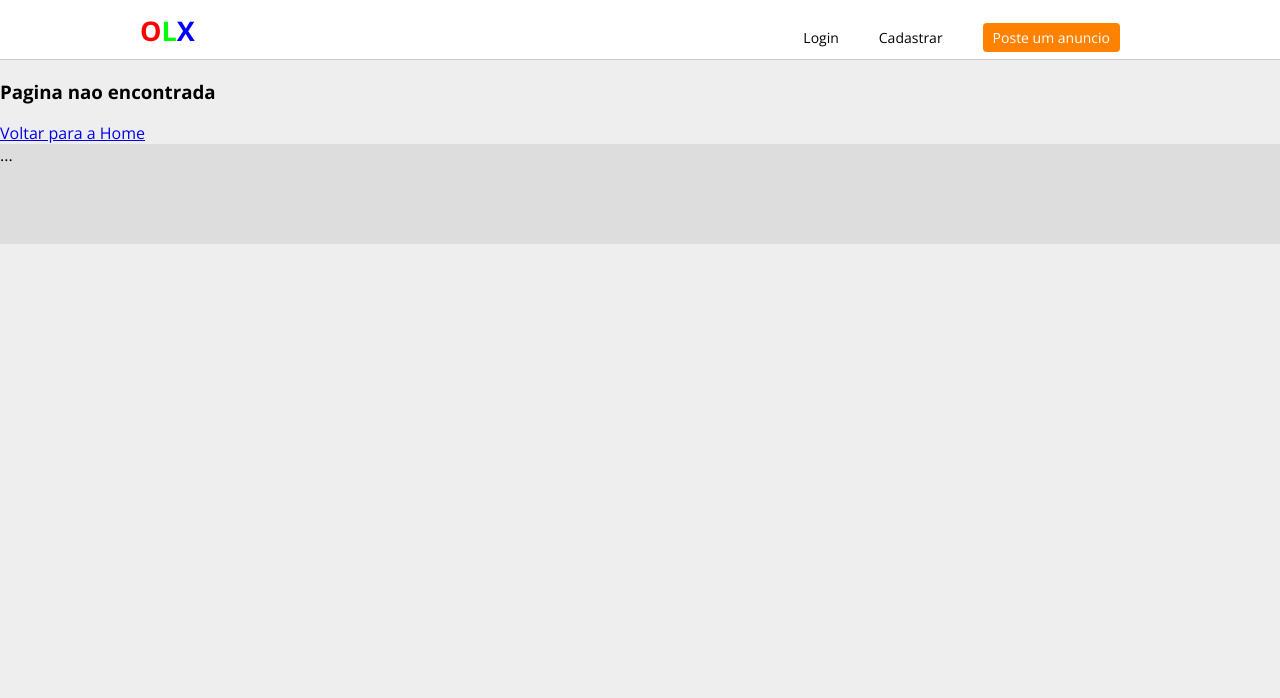
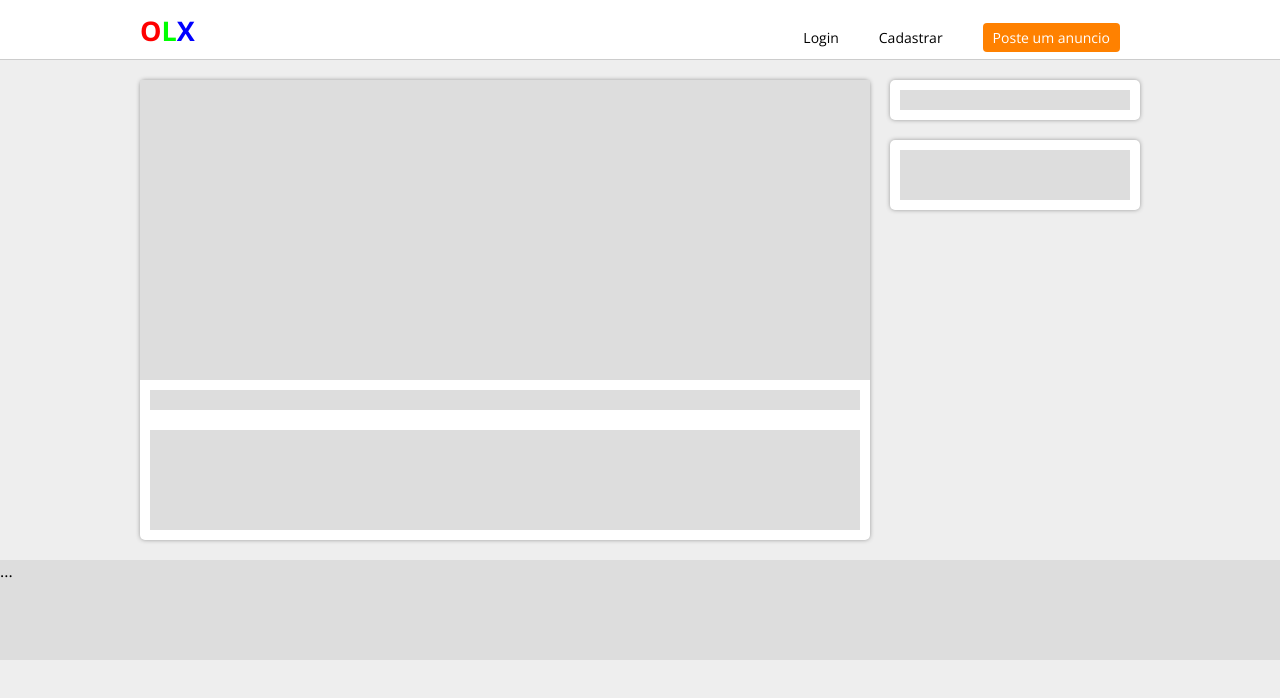
Before and after one commit to votanruchel/olx-clone, a React (Create React App) app in the folder frontend/: page /ad/1 in a window 1280 px wide. Shown: the top 698 px of the page. Built offline with nearby package versions, Linux system fonts and the light colour scheme.

Commit message:
Add Fake loading

```diff
--- a/frontend/src/Routes.js
+++ b/frontend/src/Routes.js
@@ -6,6 +6,7 @@
 import NotFound from './pages/NotFound';
 import SignIn from './pages/SignIn';
 import SignUp from './pages/SignUp';
+import AdPage from './pages/AdPage';
 
 export default ()=>{
     return(
@@ -22,6 +23,9 @@
             <Route exact path="/signup">
                 <SignUp />
             </Route>
+            <Route exact path="/ad/:id">
+                <AdPage />
+            </Route>
             <Route>
                 <NotFound/>
             </Route>
--- /dev/null
+++ b/frontend/src/pages/AdPage/index.js
@@ -0,0 +1,41 @@
+import React, {useState} from 'react';
+import { useParams } from 'react-router-dom';
+import { PageArea, Fake } from './styled';
+import useApi from '../../helpers/OlxAPI';
+
+import { PageContainer} from '../../components/MainComponents';
+const Page = () => {
+    const api = useApi();
+    const {id} = useParams();
+
+    const [loading, setLoading] = useState(true);
+    const [adInfo, setAdInfo] = useState([]);
+
+    return (
+        <PageContainer>
+            <PageArea>
+                <div className="leftSide">
+                    <div className="box">
+                        <div className="adImage">
+                            {loading && <Fake height={300} />}
+                        </div>
+                        <div className="adInfor">
+                            <div className="adName">
+                                {loading && <Fake height={20}/>}
+                            </div>
+                            <div className="adDescription">
+                                {loading && <Fake height={100} />}
+                            </div>
+                        </div>
+                    </div>
+                </div>
+                <div className="rightSide">
+                    <div className="box box--padding">{loading && <Fake height={20} />}</div>
+                    <div className="box box--padding">{loading && <Fake height={50} />}</div>
+                </div>
+            </PageArea>
+        </PageContainer>
+    );
+}
+
+export default Page;
--- /dev/null
+++ b/frontend/src/pages/AdPage/styled.js
@@ -0,0 +1,50 @@
+import styled from 'styled-components';
+
+export const Fake = styled.div`
+    background-color: #DDD;
+    height: ${props=>props.height || 20}px;
+`;
+
+export const PageArea = styled.div`
+display:flex;
+margin-top: 20px;
+
+.box{
+    background-color: #fff;
+    border-radius: 5px;
+    box-shadow: 0px 0px 4px #999;
+    margin-bottom: 20px;
+}
+
+.box--padding{
+    padding: 10px;
+}
+
+.leftSide{
+    flex: 1;
+    margin-right: 20px;
+
+
+    .adImage{
+
+    }
+
+    .adInfor{
+        padding: 10px;
+
+        .adName{
+            margin-bottom: 20px;
+        }
+
+        .adDescription{
+
+        }
+    }
+
+}
+
+.rightSide{
+    width: 250px;
+}
+
+`;
```
